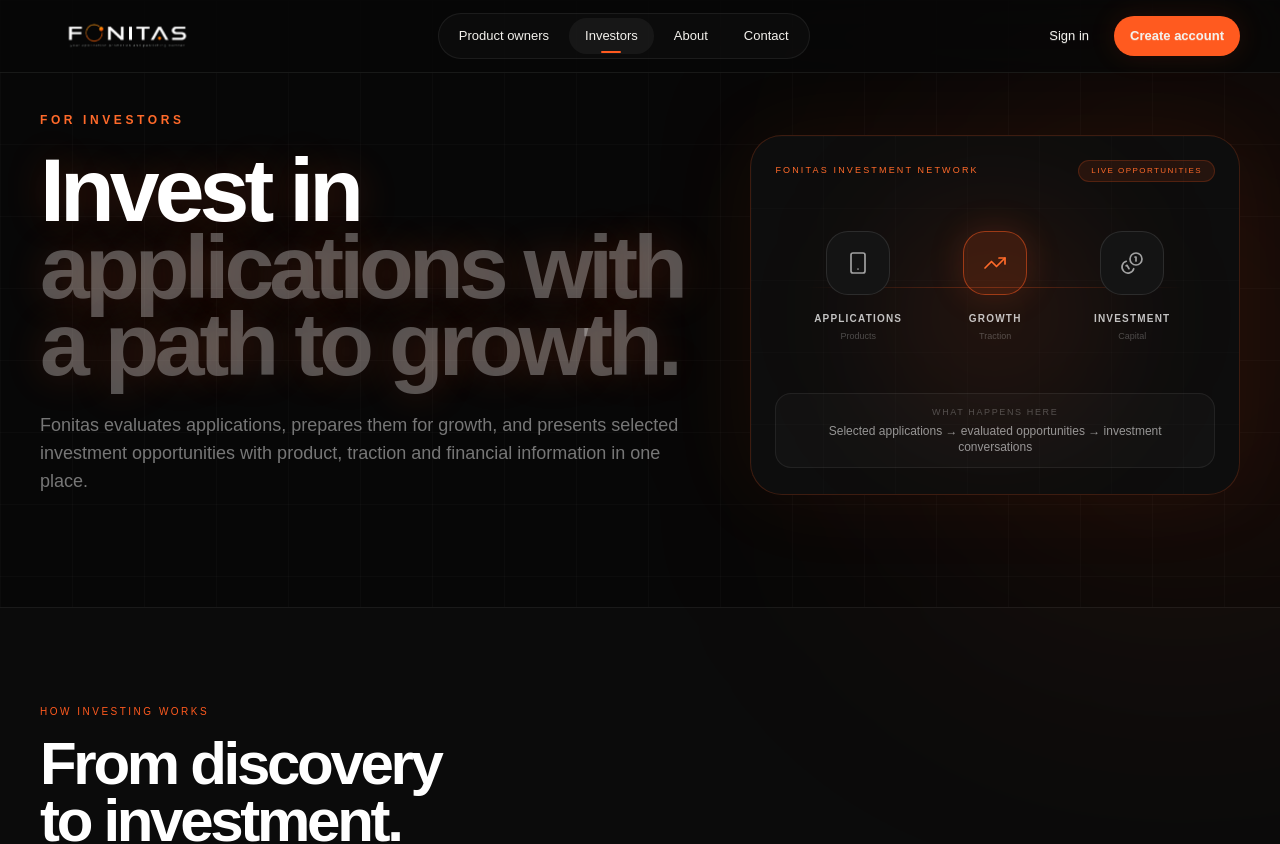
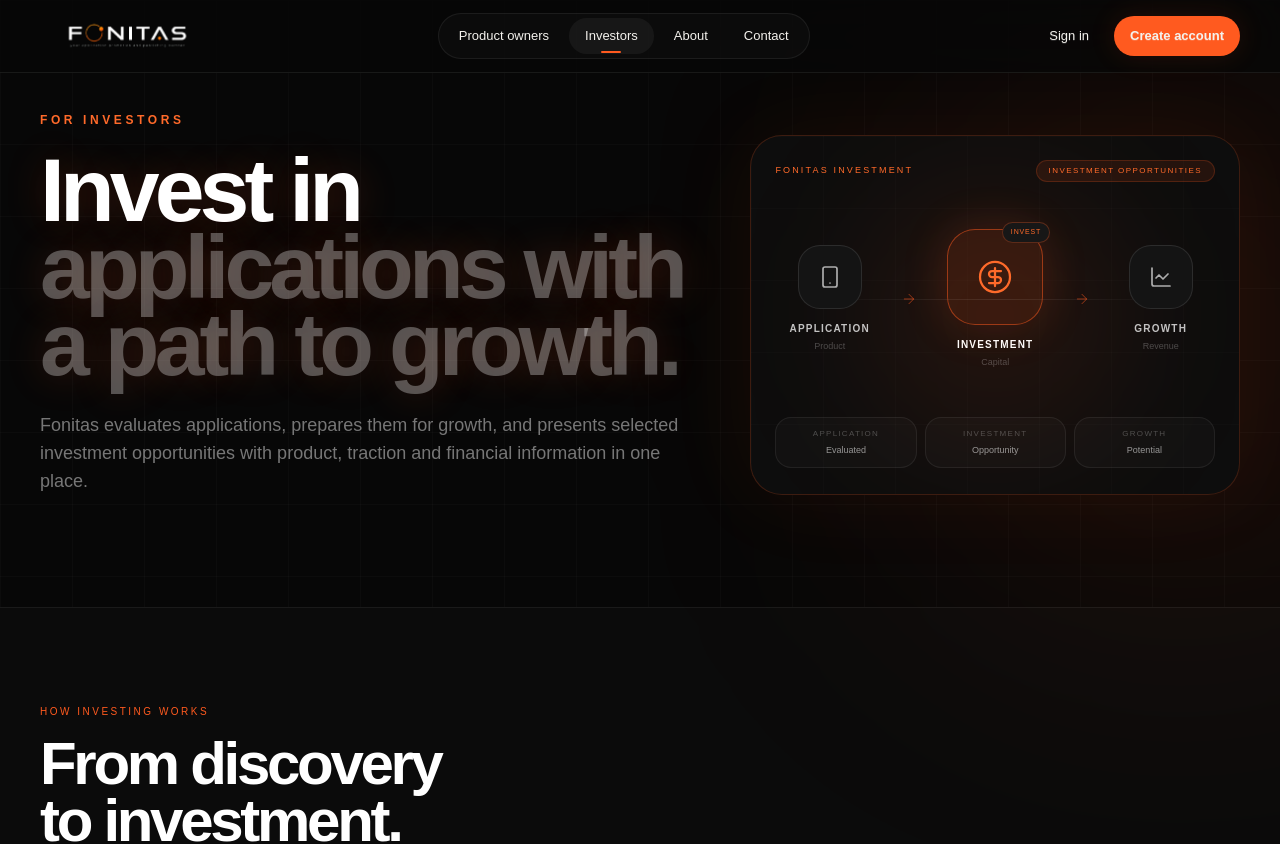
Before and after one commit to mohamad-es/Fonitas-website, a Next.js app: page /investors in a window 1280 px wide. Shown: the top 844 px of the page. Built offline with nearby package versions, Linux system fonts and the light colour scheme.

Commit message:
Refine investor hero visual around application investment

```diff
--- a/components/investors/investors-page.tsx
+++ b/components/investors/investors-page.tsx
@@ -3,7 +3,7 @@
 import Image from "next/image";
 import Link from "next/link";
 import { useMemo, useState } from "react";
-import { ArrowRight, ArrowUpRight, BriefcaseBusiness, Check, Smartphone, TrendingUp, Coins } from "lucide-react";
+import { ArrowRight, ArrowUpRight, Smartphone, TrendingUp, Coins, CircleDollarSign, LineChart } from "lucide-react";
 import { investmentOpportunities } from "@/data/investment-opportunities";
 
 const Arrow = () => <ArrowUpRight aria-hidden="true" className="h-4 w-4" strokeWidth={1.8} />;
@@ -57,33 +57,52 @@ export function InvestorsPage() {
             </div>
             <div className="relative min-h-[360px] overflow-hidden rounded-[32px] border border-[#ff5a1f]/20 bg-[#0d0d0d] p-6 shadow-[0_0_90px_rgba(255,90,31,0.07)]">
               <div className="absolute inset-0 grid-bg opacity-20" />
-              <div className="absolute left-1/2 top-1/2 h-56 w-56 -translate-x-1/2 -translate-y-1/2 rounded-full bg-[#ff5a1f]/10 blur-[70px]" />
+              <div className="absolute left-1/2 top-1/2 h-64 w-64 -translate-x-1/2 -translate-y-1/2 rounded-full bg-[#ff5a1f]/10 blur-[75px]" />
               <div className="relative flex h-full min-h-[308px] flex-col justify-between">
                 <div className="flex items-center justify-between">
-                  <span className="text-[9px] uppercase tracking-[0.24em] text-[#ff6a2a]">Fonitas investment network</span>
-                  <span className="rounded-full border border-[#ff5a1f]/20 bg-[#ff5a1f]/10 px-3 py-1 text-[8px] uppercase tracking-[0.18em] text-[#ff6a2a]">Live opportunities</span>
+                  <span className="text-[9px] uppercase tracking-[0.24em] text-[#ff6a2a]">Fonitas investment</span>
+                  <span className="rounded-full border border-[#ff5a1f]/20 bg-[#ff5a1f]/10 px-3 py-1 text-[8px] uppercase tracking-[0.18em] text-[#ff6a2a]">Investment opportunities</span>
                 </div>
-                <div className="relative flex items-center justify-center py-5">
-                  <div className="absolute left-[7%] top-1/2 h-px w-[86%] bg-gradient-to-r from-transparent via-[#ff5a1f]/30 to-transparent" />
-                  <div className="relative z-10 grid grid-cols-3 items-center gap-5 sm:gap-8">
-                    {[
-                      ["Applications", Smartphone, "Products"],
-                      ["Growth", TrendingUp, "Traction"],
-                      ["Investment", Coins, "Capital"],
-                    ].map(([label, Icon, sub], index) => (
-                      <div key={label} className="flex w-[82px] flex-col items-center text-center sm:w-[105px]">
-                        <div className={`flex h-16 w-16 items-center justify-center rounded-[22px] border ${index === 1 ? "border-[#ff5a1f]/50 bg-[#ff5a1f]/15 shadow-[0_0_35px_rgba(255,90,31,0.18)]" : "border-white/10 bg-[#141414]"}`}>
-                          <Icon className={`h-6 w-6 ${index === 1 ? "text-[#ff6a2a]" : "text-white/60"}`} strokeWidth={1.7} />
-                        </div>
-                        <p className="mt-4 text-[10px] font-semibold uppercase tracking-[0.12em] text-white/75">{label}</p>
-                        <p className="mt-1 text-[9px] text-white/25">{sub}</p>
+                <div className="relative flex flex-1 items-center justify-center py-5">
+                  <div className="absolute left-[8%] right-[8%] top-1/2 h-px bg-gradient-to-r from-transparent via-white/10 to-transparent" />
+                  <div className="relative z-10 flex items-center gap-2 sm:gap-4">
+                    <div className="flex w-[88px] flex-col items-center text-center sm:w-[110px]">
+                      <div className="flex h-16 w-16 items-center justify-center rounded-[22px] border border-white/10 bg-[#141414]">
+                        <Smartphone className="h-6 w-6 text-white/65" strokeWidth={1.7} />
                       </div>
-                    ))}
+                      <p className="mt-3 text-[10px] font-semibold uppercase tracking-[0.12em] text-white/75">Application</p>
+                      <p className="mt-1 text-[9px] text-white/25">Product</p>
+                    </div>
+                    <ArrowRight className="h-4 w-4 shrink-0 text-[#ff5a1f]/55" strokeWidth={1.5} />
+                    <div className="flex w-[100px] flex-col items-center text-center sm:w-[125px]">
+                      <div className="relative flex h-24 w-24 items-center justify-center rounded-[28px] border border-[#ff5a1f]/50 bg-[#ff5a1f]/12 shadow-[0_0_45px_rgba(255,90,31,0.18)]">
+                        <CircleDollarSign className="h-9 w-9 text-[#ff6a2a]" strokeWidth={1.5} />
+                        <span className="absolute -right-2 -top-2 rounded-full border border-[#ff5a1f]/30 bg-[#171717] px-2 py-1 text-[7px] uppercase tracking-[0.12em] text-[#ff6a2a]">Invest</span>
+                      </div>
+                      <p className="mt-3 text-[10px] font-semibold uppercase tracking-[0.12em] text-white">Investment</p>
+                      <p className="mt-1 text-[9px] text-white/25">Capital</p>
+                    </div>
+                    <ArrowRight className="h-4 w-4 shrink-0 text-[#ff5a1f]/55" strokeWidth={1.5} />
+                    <div className="flex w-[88px] flex-col items-center text-center sm:w-[110px]">
+                      <div className="flex h-16 w-16 items-center justify-center rounded-[22px] border border-white/10 bg-[#141414]">
+                        <LineChart className="h-6 w-6 text-white/65" strokeWidth={1.7} />
+                      </div>
+                      <p className="mt-3 text-[10px] font-semibold uppercase tracking-[0.12em] text-white/75">Growth</p>
+                      <p className="mt-1 text-[9px] text-white/25">Revenue</p>
+                    </div>
                   </div>
                 </div>
-                <div className="rounded-2xl border border-white/[0.07] bg-white/[0.025] px-4 py-3 text-center">
-                  <p className="text-[9px] uppercase tracking-[0.18em] text-white/25">What happens here</p>
-                  <p className="mt-1 text-xs text-white/55">Selected applications → evaluated opportunities → investment conversations</p>
+                <div className="grid grid-cols-3 gap-2">
+                  {[
+                    ["Application", "Evaluated"],
+                    ["Investment", "Opportunity"],
+                    ["Growth", "Potential"],
+                  ].map(([label, value]) => (
+                    <div key={label} className="rounded-2xl border border-white/[0.07] bg-white/[0.025] px-3 py-2.5 text-center">
+                      <p className="text-[8px] uppercase tracking-[0.16em] text-white/25">{label}</p>
+                      <p className="mt-1 text-[9px] text-white/55">{value}</p>
+                    </div>
+                  ))}
                 </div>
               </div>
             </div>
```
